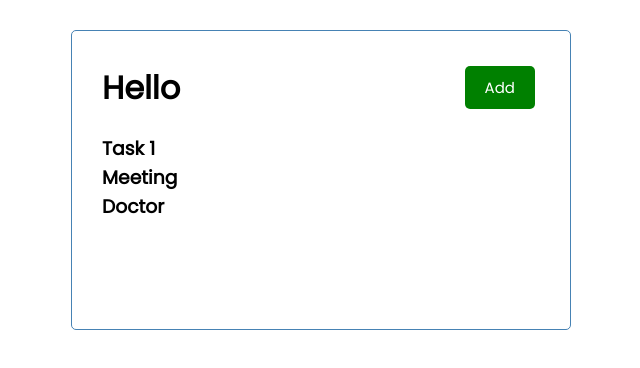
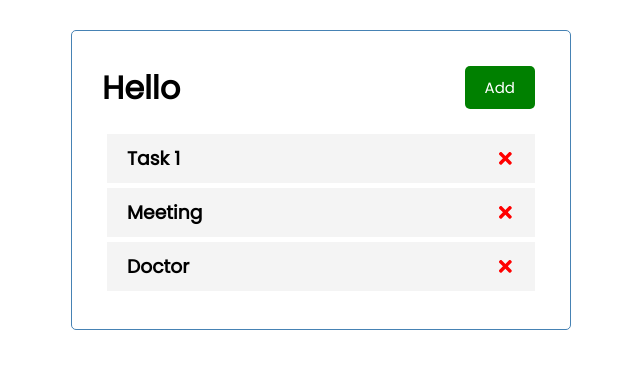
Before and after one commit to olicea/react-app, a React (Create React App) app: page / in a window 1280 px wide. Shown: the top 368 px of the page, without its empty margins (319-959 px from the left). Built offline with nearby package versions, Linux system fonts and the light colour scheme.

Commit message:
adding Task component

```diff
--- a/package.json
+++ b/package.json
@@ -8,6 +8,7 @@
     "@testing-library/user-event": "^12.1.10",
     "react": "^17.0.2",
     "react-dom": "^17.0.2",
+    "react-icons": "^4.3.1",
     "react-scripts": "4.0.3",
     "web-vitals": "^1.0.1"
   },
--- a/src/App.js
+++ b/src/App.js
@@ -1,11 +1,36 @@
 import Header from "./components/Header";
 import Tasks from "./components/Tasks";
+import {useState} from 'react'
+
 
 function App() {
+  const [tasks, setTasks] = useState(
+    [
+        {
+            id: 1,
+            text: 'Task 1',
+            day: 'Feb 2 at 6pm',
+            reminder: true,
+        },
+        {
+            id: 2,
+            text: 'Meeting',
+            day: 'Feb 3 at 6pm',
+            reminder: true,
+        },
+        {
+            id: 3,
+            text: 'Doctor',
+            day: 'May 2 at 6pm',
+            reminder: true,
+        }
+    ]
+  )
+
   return (
     <div className="container">
       <Header title= 'Hello'/>
-      <Tasks />
+      <Tasks tasks={tasks} />
     </div>
   );
 }
--- /dev/null
+++ b/src/components/Task.js
@@ -0,0 +1,12 @@
+import { FaTimes } from 'react-icons/fa';
+
+const Task = ({task}) => {
+    return (
+        <div className='task'>
+            <h3>{task.text} <FaTimes style={{color:'red', cursor: 'pointer' }} /> </h3>
+            <p>{task.date}</p>
+        </div>
+    )
+}
+
+export default Task
--- a/src/components/Tasks.js
+++ b/src/components/Tasks.js
@@ -1,35 +1,12 @@
-import {useState} from 'react'
+import Task   from "./Task";
 
-const Tasks = () => {
-
-    const [tasks, setTasks] = useState(
-        [
-            {
-                id: 1,
-                text: 'Task 1',
-                day: 'Feb 2 at 6pm',
-                reminder: true,
-            },
-            {
-                id: 2,
-                text: 'Meeting',
-                day: 'Feb 3 at 6pm',
-                reminder: true,
-            },
-            {
-                id: 3,
-                text: 'Doctor',
-                day: 'May 2 at 6pm',
-                reminder: true,
-            }
-        ]
-    )
+const Tasks = ({tasks}) => {
 
     return (
         <>
         {
             tasks.map((task) => (
-                <h3 key={task.id}>{task.text}</h3>
+                <Task key={task.id} task={task} />
              ))
         }
         </>
```
Also changed, not shown: 1 other file (tests, documents, lock files or other folders).
